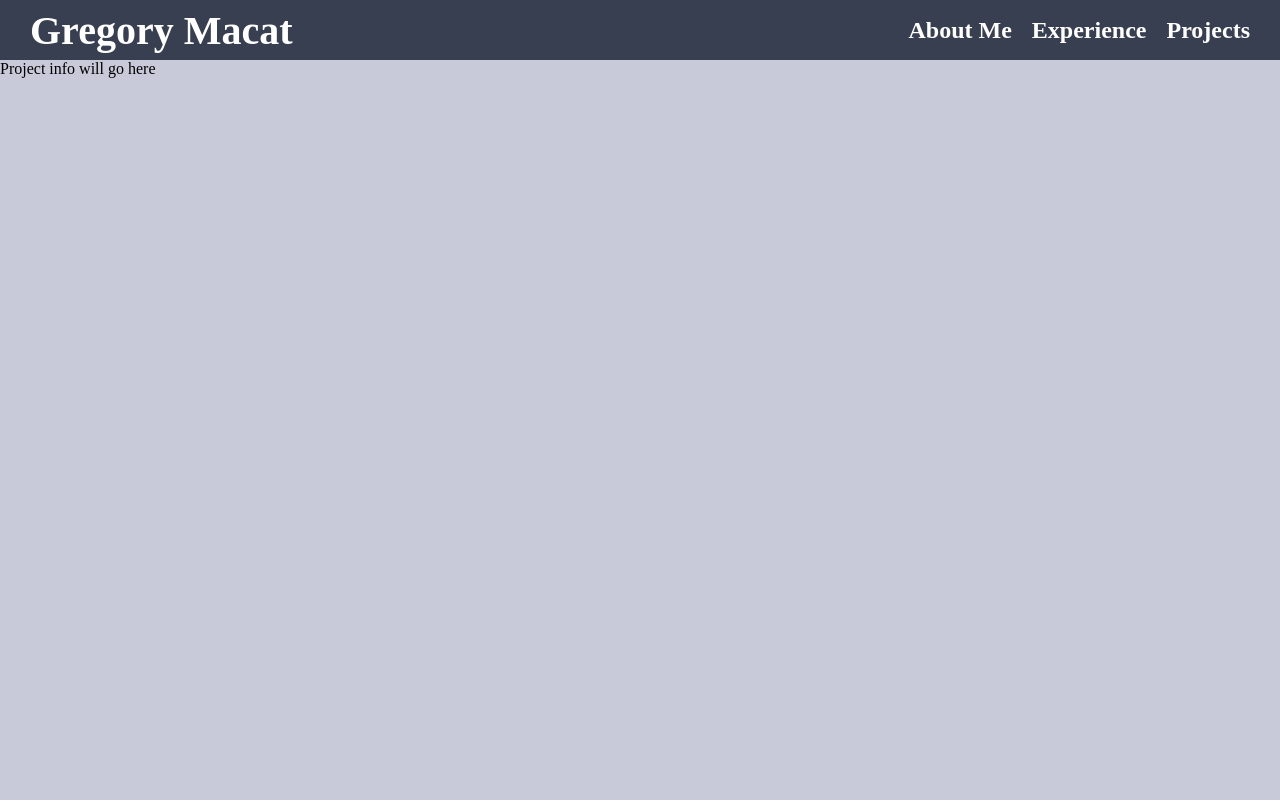
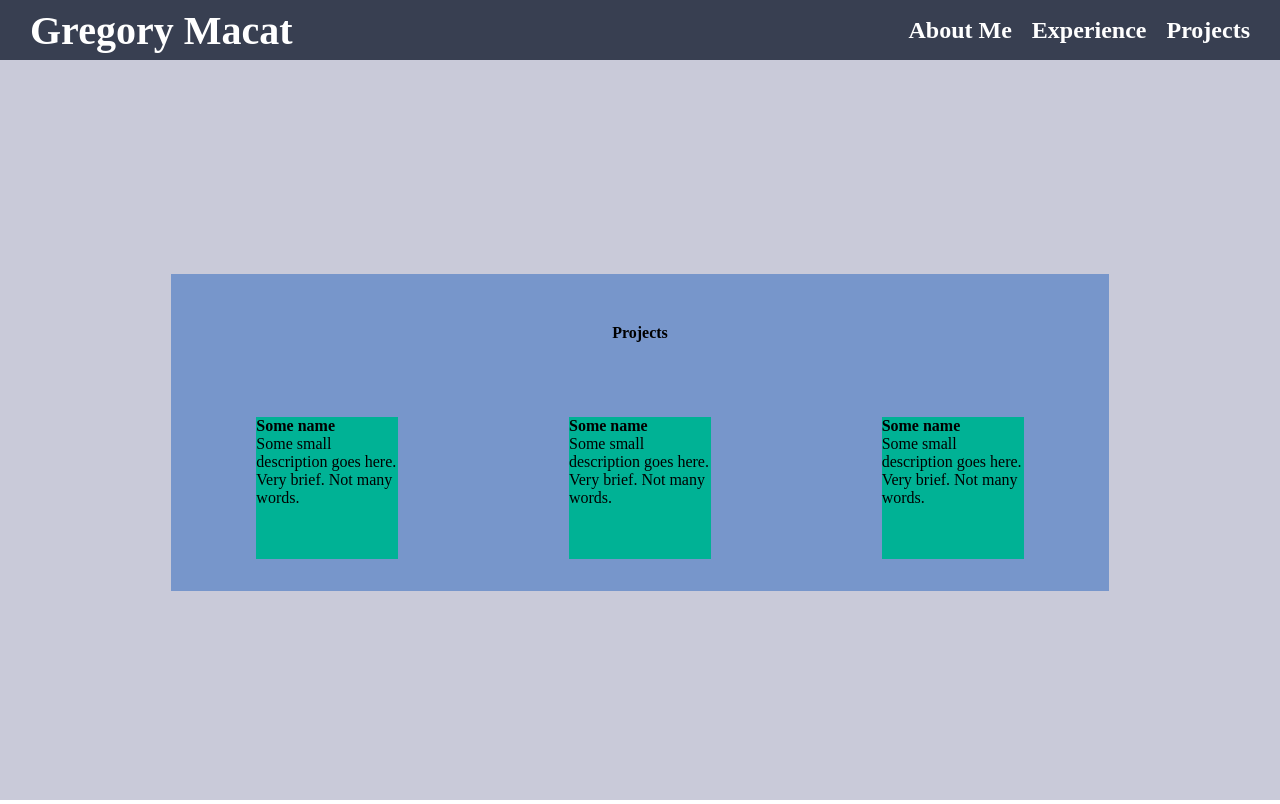
Before and after one commit to gregorymacat/portfolio, a React app: page / in a window 1280 px wide. Both pictures are taken after a click on the element "Projects". Built offline with nearby package versions, Linux system fonts and the light colour scheme.

Commit message:
Finished projects functionality, added basic styling for proj/exp

```diff
--- a/src/components/App.jsx
+++ b/src/components/App.jsx
@@ -2,7 +2,7 @@ import React, {useState, setState} from 'react';
 import Navbar from './Navbar/Navbar.jsx';
 import AboutMe from './AboutMe/AboutMe.jsx';
 import ExperienceInfo from './ExperienceInfo/ExperienceInfo.jsx';
-import ProjectInfo from './ProjectInfo/ProjectInfo.jsx';
+import Projects from './Projects/Projects.jsx';
 
 function App() {
   const [currentPage, setCurrentPage] = useState('AboutMe');
@@ -16,7 +16,7 @@ function App() {
       <Navbar changePage={changePage}/>
       {
         currentPage === 'Experience' ? <ExperienceInfo/>
-        : currentPage === 'Projects' ? <ProjectInfo/>
+        : currentPage === 'Projects' ? <Projects/>
         : <AboutMe/>
       }
     </div>
--- /dev/null
+++ b/src/components/ExperienceInfo/ExperienceInfo.css
@@ -0,0 +1,7 @@
+.experience-info-container .info-container {
+  margin: 50px auto;
+  background-color: #7796CB;
+}
+.experience-info-container .info-container h1 {
+  width: 60%;
+}
--- a/src/components/ExperienceInfo/ExperienceInfo.jsx
+++ b/src/components/ExperienceInfo/ExperienceInfo.jsx
@@ -1,5 +1,6 @@
 import React from 'react';
 import InfoContainer from '../InfoContainer/InfoContainer.jsx';
+import './ExperienceInfo.css';
 
 const experiences = [
   {
--- a/src/components/ProjectInfo/ProjectInfo.jsx
+++ b/src/components/ProjectInfo/ProjectInfo.jsx
@@ -1,9 +1,10 @@
 import React from 'react';
 
-function ProjectInfo() {
+function ProjectInfo({title, description}) {
   return (
-    <div>
-      <p>Project info will go here</p>
+    <div className="project-tile">
+      <b>{title}</b>
+      <p>{description}</p>
     </div>
   )
 }
--- /dev/null
+++ b/src/components/Projects/Projects.css
@@ -0,0 +1,29 @@
+.projects-container {
+  display: flex;
+  align-items: center;
+  justify-content: center;
+  height: 93vh;
+}
+.projects-background {
+  display: flex;
+  width: 938px;
+  height: 317px;
+  background-color: #7796CB;
+  flex-direction: column;
+}
+.projects-background h1 {
+  margin: 0 auto;
+  padding-top: 50px;
+  padding-bottom: 75px;
+}
+.project-info-container {
+  display: flex;
+  flex-direction: row;
+  justify-content: space-around;
+}
+.project-tile {
+  width: 142px;
+  height: 142px;
+  /* border-radius: 50%; */
+  background-color: #00B295;
+}
--- /dev/null
+++ b/src/components/Projects/Projects.jsx
@@ -0,0 +1,40 @@
+import React from 'react';
+import ProjectInfo from '../ProjectInfo/ProjectInfo.jsx';
+import './Projects.css';
+
+const projectData = [
+  {
+    name: 'Some name',
+    description: 'Some small description goes here. Very brief. Not many words.',
+    link: 'https://www.google.com/',
+  },
+  {
+    name: 'Some name',
+    description: 'Some small description goes here. Very brief. Not many words.',
+    link: 'https://www.google.com/',
+  },
+  {
+    name: 'Some name',
+    description: 'Some small description goes here. Very brief. Not many words.',
+    link: 'https://www.google.com/',
+  },
+];
+
+function Projects() {
+  return (
+    <div className="projects-container">
+      <div className="projects-background">
+        <h1>Projects</h1>
+        <div className="project-info-container">
+          {
+            projectData.map(project => (
+              <ProjectInfo title={project.name} description={project.description}/>
+            ))
+          }
+        </div>
+      </div>
+    </div>
+  )
+}
+
+export default Projects;
```
